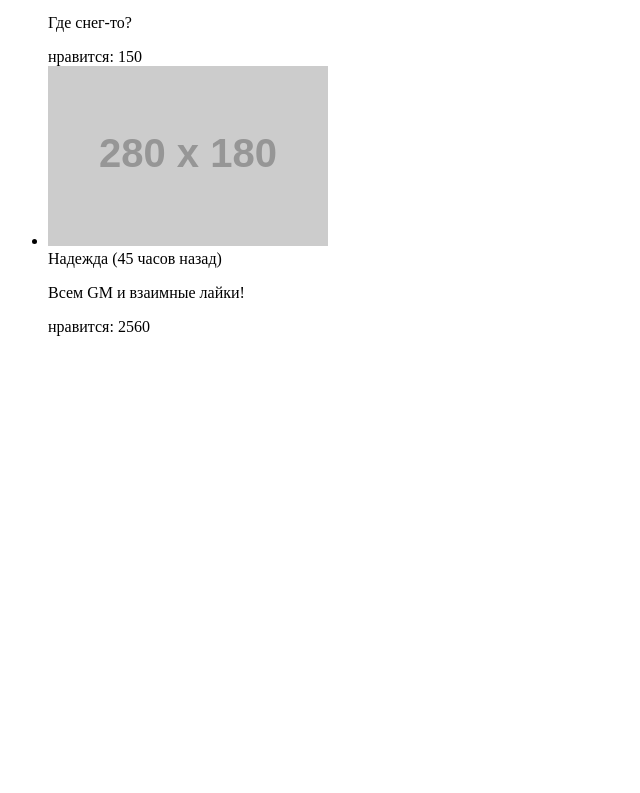
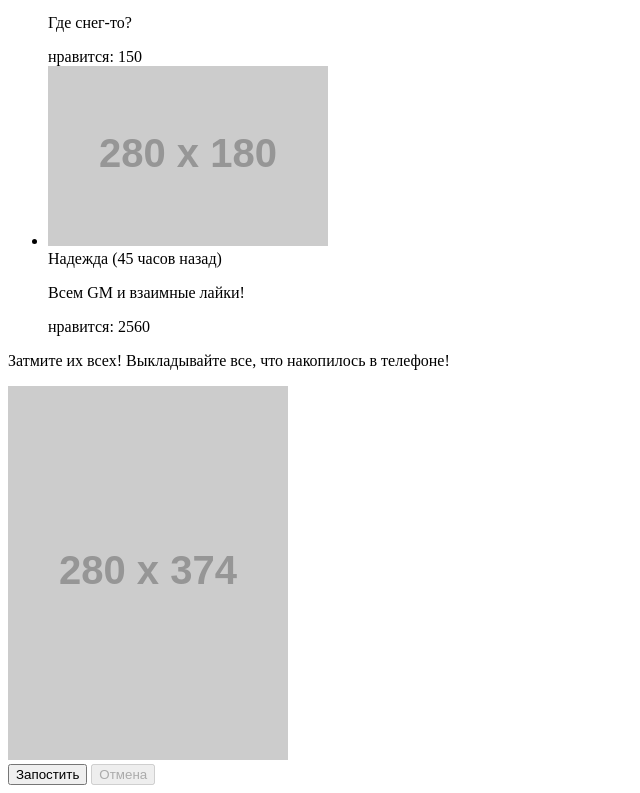
Before and after one commit to dima716/4118-pink-1, a website: page photo.html in a window 1280 px wide. Shown: the part 2368-3161 px from the top of the page, without its empty margins (0-640 px from the left). Before the commit the page ends 2720 px from the top, so only its background shows below. Drawn offline with Linux system fonts and the light colour scheme; placeholder pictures from the web are drawn by us.

Commit message:
Add upload section in photo.html

```diff
--- a/photo.html
+++ b/photo.html
@@ -194,5 +194,29 @@
       </li>
     </ul>
   </section>
+  <section class="upload">
+    <p class="upload__text">Затмите их всех! Выкладывайте все, что накопилось в телефоне!</p>
+    <div class="upload__tool">
+      <img class="upload__tool-img"
+           src="http://placehold.it/280x374"
+           width="280"
+           height="374"
+           alt="Редактируемое фото">
+      <div class="upload__tool-settings">
+        <div class="upload__tool-instruments">
+          <span class="upload__tool-instrument upload__tool-instrument--resize upload__tool-instrument--active"></span>
+          <span class="upload__tool-instrument upload__tool-instrument--fill"></span>
+          <span class="upload__tool-instrument upload__tool-instrument--contrast"></span>
+        </div>
+        <div class="upload__tool-range">
+          <span></span>
+        </div>
+      </div>
+      <div class="upload__tool-actions">
+        <button class="upload__tool-button" type="button">Запостить</button>
+        <button class="upload__tool-button upload__tool-button--disabled" type="button" disabled>Отмена</button>
+      </div>
+    </div>
+  </section>
 </body>
 </html>
```
